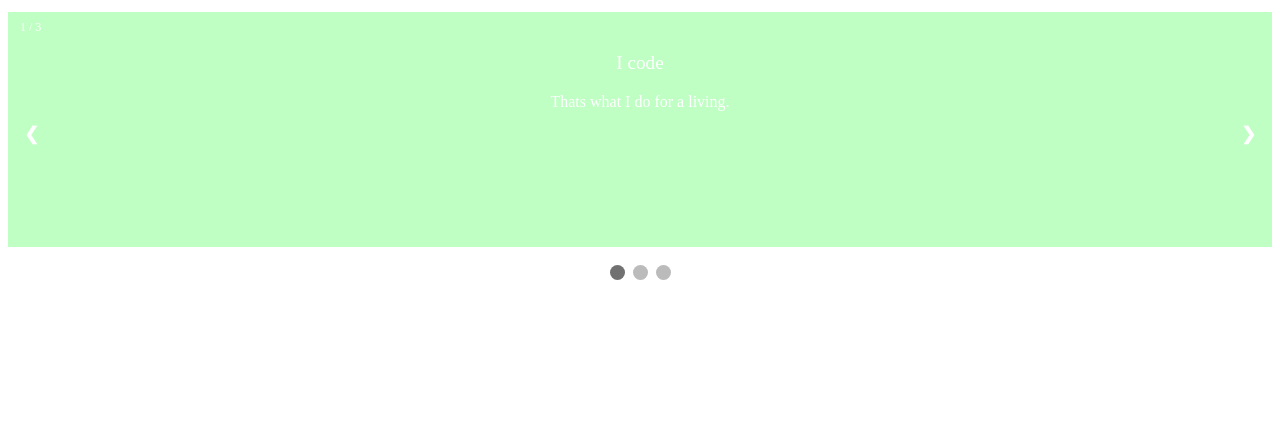
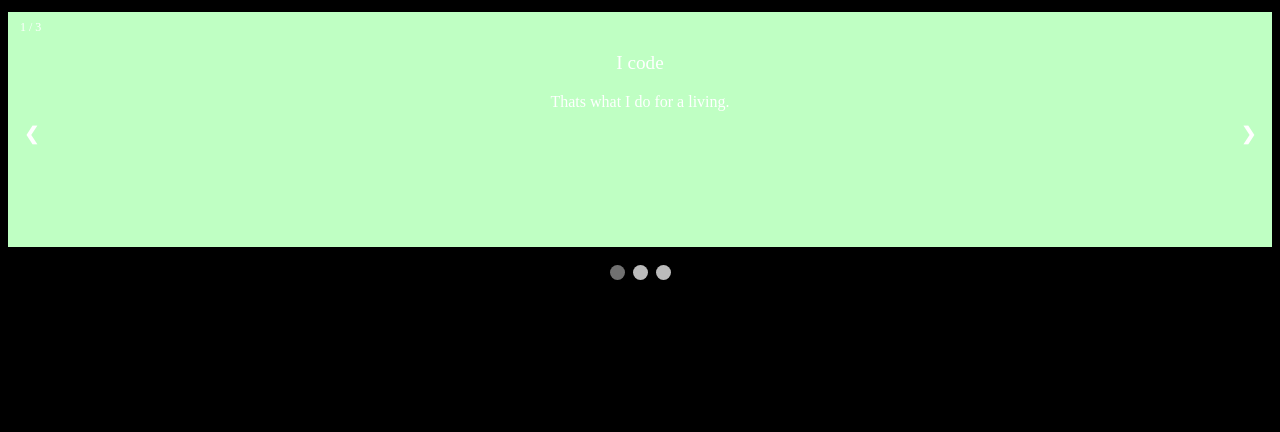
Before and after one commit to jesuriyaa/jeauriyaa.github.io, a plain HTML site: page index.html in a window 1280 px wide. Shown: the part 368-800 px from the top of the page. Drawn offline with Linux system fonts and the light colour scheme.

Commit message:
Update index.html

```diff
--- a/index.html
+++ b/index.html
@@ -3,7 +3,7 @@
    <link rel="stylesheet" href="style.css">
  </head>
 
- <body style="bgcolor:black;color:white">
+ <body style="background-color:black;color:white">
 
     <div style="width:100% ; text-align : left ;height: 10%; padding-top: 2vh;" >
       <img src="logo.png" height="80%">
```
